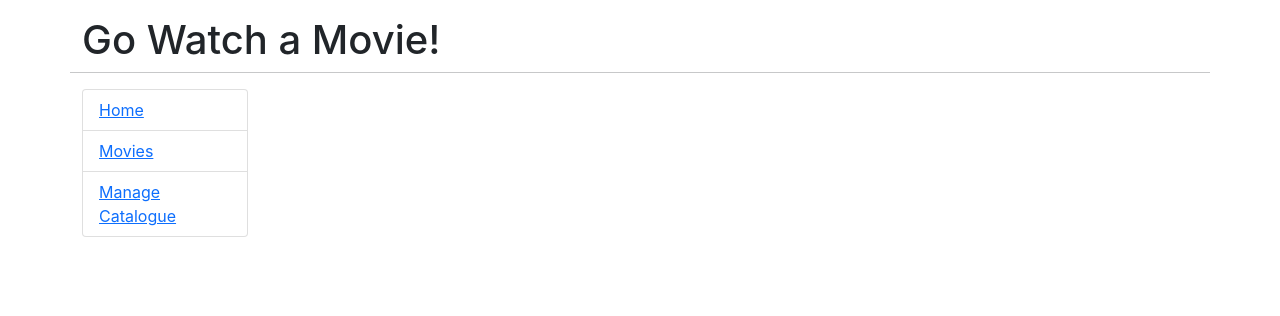
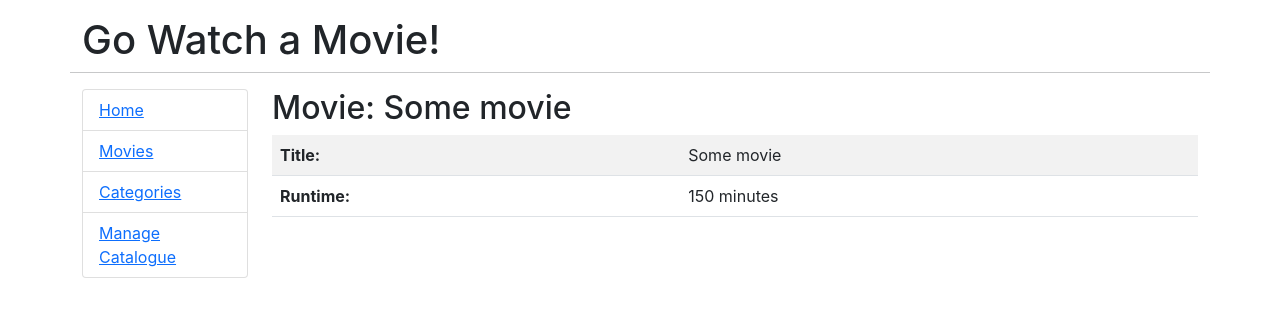
Before and after one commit to piyushkumar96/react-golang-mini-application, a React (Create React App) app in the folder movies-app-frontend/: page /movies/1 in a window 1280 px wide. Shown: the top 316 px of the page. Built offline with nearby package versions, Linux system fonts and the light colour scheme.

Commit message:
Added Manage Catalogue, Categories, Movies, and  OneMovie Components

```diff
--- a/movies-app-frontend/src/App.js
+++ b/movies-app-frontend/src/App.js
@@ -1,7 +1,21 @@
 import React, { Fragment } from "react";
+import {
+  BrowserRouter as Router,
+  Switch,
+  Route,
+  Link,
+  useParams,
+  useRouteMatch,
+} from "react-router-dom";
+import Movies from "./components/Movies";
+import Home from "./components/Home";
+import Admin from "./components/Admin";
+import Categories from './components/Categories';
+import OneMovie from './components/OneMovie';
 
 function App() {
   return (
+    <Router>
       <div className="container">
         <div className="row">
           <h1 className="mt-3">Go Watch a Movie!</h1>
@@ -12,19 +26,67 @@ function App() {
             <nav>
               <ul className="list-group">
                 <li className="list-group-item">
-                <a href="/">Home</a>
+                  <Link to="/">Home</Link>
                 </li>
                 <li className="list-group-item">
-                <a href="/">Movies</a>
+                  <Link to="/movies">Movies</Link>
                 </li>
                 <li className="list-group-item">
-                <a href="/">Manage Catalogue</a>
+                  <Link to="/by-category">Categories</Link>
+                </li>
+                <li className="list-group-item">
+                  <Link to="/admin">Manage Catalogue</Link>
                 </li>
               </ul>
             </nav>
           </div>
-        <div className="col-md-10"></div>
+          <div className="col-md-10">
+            <Switch>
+              <Route path="/movies/:id" component={OneMovie} />
+              <Route path="/movies">
+                <Movies />
+              </Route>
+              <Route exact path="/by-category">
+                <CategoryPage />
+              </Route>
+              <Route
+                  exact
+                  path="/by-category/comedy"
+                  render={(props) => <Categories {...props} title={`Comedy`} />}
+              />
+              <Route
+                  exact
+                  path="/by-category/drama"
+                  render={(props) => <Categories {...props} title={`Drama`} />}
+              />
+              <Route path="/admin">
+                <Admin />
+              </Route>
+              <Route path="/">
+                <Home />
+              </Route>
+            </Switch>
           </div>
+        </div>
+      </div>
+    </Router>
+  );
+}
+
+function CategoryPage() {
+  let { path, url } = useRouteMatch();
+  return (
+    <div>
+      <h2>Categories</h2>
+
+      <ul>
+        <li>
+          <Link to={`${url}/comedy`}>Comedy</Link>
+        </li>
+        <li>
+          <Link to={`${path}/drama`}>Drama</Link>
+        </li>
+      </ul>
     </div>
   );
 }
--- /dev/null
+++ b/movies-app-frontend/src/components/Admin.js
@@ -0,0 +1,9 @@
+import React, { Component } from 'react';
+
+export default class Admin extends Component {
+    render() {
+        return (
+            <h1>Manage Catalogue</h1>
+        )
+    }
+}
--- /dev/null
+++ b/movies-app-frontend/src/components/Categories.js
@@ -0,0 +1,9 @@
+import React, { Component } from 'react';
+
+export default class Categories extends Component {
+    render() {
+        return (
+            <h2>Category: {this.props.title}</h2>
+        )
+    }
+}
--- /dev/null
+++ b/movies-app-frontend/src/components/Home.js
@@ -0,0 +1,9 @@
+import React, { Component } from 'react';
+
+export default class Home extends Component {
+    render() {
+        return (
+            <h1>This is the home page</h1>
+        )
+    }
+}
--- /dev/null
+++ b/movies-app-frontend/src/components/Movies.js
@@ -0,0 +1,30 @@
+import React, { Component, Fragment } from "react";
+import { Link } from "react-router-dom";
+
+export default class Movies extends Component {
+  state = { movies: [] };
+
+  componentDidMount() {
+    this.setState({
+      movies: [
+        { id: 1, title: "The Shawshank Redemption", runtime: 142 },
+        { id: 2, title: "Theory of Everything", runtime: 122 },
+      ],
+    });
+  }
+
+  render() {
+    return (
+      <Fragment>
+        <h1>Choose a movie</h1>
+        <ul>
+          {this.state.movies.map((m) => (
+            <li key={m.id}>
+              <Link to={`/movies/${m.id}`}>{m.title}</Link>
+            </li>
+          ))}
+        </ul>
+      </Fragment>
+    );
+  }
+}
--- /dev/null
+++ b/movies-app-frontend/src/components/OneMovie.js
@@ -0,0 +1,36 @@
+import React, { Component, Fragment } from 'react';
+
+export default class OneMovie extends Component {
+    state = { movie: {}}
+
+    componentDidMount() {
+        this.setState({
+            movie: {
+                id: this.props.match.params.id,
+                title: "Some movie",
+                runtime: 150
+            }
+        })
+    }
+
+    render() {
+        return (
+            <Fragment>
+                <h2>Movie: {this.state.movie.title}</h2>
+                <table className="table table-compact table-striped">
+                    <thead></thead>
+                    <tbody>
+                        <tr>
+                            <td><strong>Title:</strong></td>
+                            <td>{this.state.movie.title}</td>
+                        </tr>
+                        <tr>
+                            <td><strong>Runtime:</strong></td>
+                            <td>{this.state.movie.runtime} minutes</td>
+                        </tr>
+                    </tbody>
+                </table>
+            </Fragment>
+        )
+    }
+}
```
Lines whose indentation alone changed are shown as unchanged.
